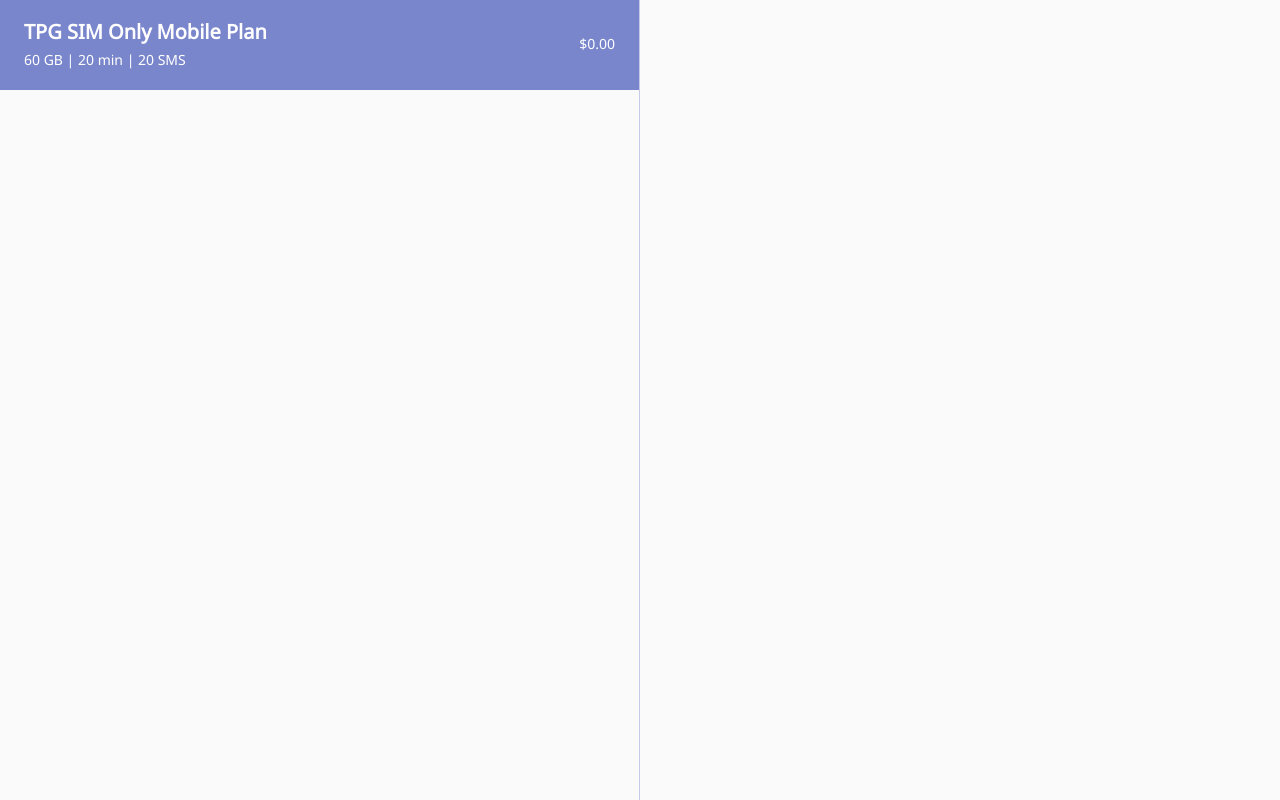
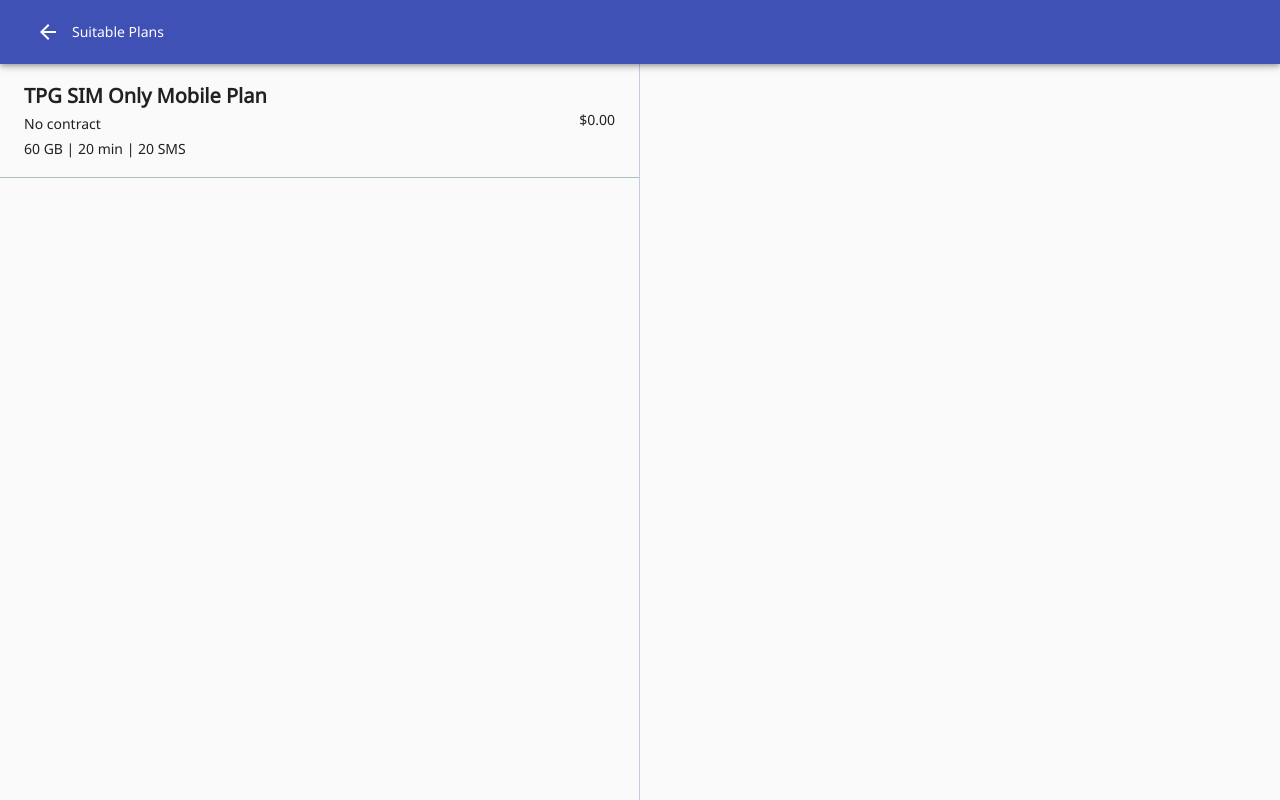
Before and after one commit to keanekwa/sg-mobile-plans, a React (Create React App) app: page / in a window 1280 px wide. Both pictures are taken after a click on the button "CONFIRM". Built offline with nearby package versions, Linux system fonts and the light colour scheme.

Commit message:
Added back on desktop size. Improved scrolling. Sticky AppBars. Show planType on individual Result

```diff
--- a/src/components/results/Result.js
+++ b/src/components/results/Result.js
@@ -24,9 +24,11 @@
     },
   },
   ResultSelected: {
-    backgroundColor: theme.palette.primary.dark,
-    color: theme.palette.common.white,
-    borderBottom: '1px solid ' + theme.palette.primary.dark,
+    [theme.breakpoints.up('md')]: {
+      backgroundColor: theme.palette.primary.dark,
+      color: theme.palette.common.white,
+      borderBottom: '1px solid ' + theme.palette.primary.dark,
+    },
   },
   ResultLeft: {
     maxWidth: '70%',
@@ -40,6 +42,7 @@
     <Button className={clsx(classes.Result, props.resultSelected === props.mobilePlan && classes.ResultSelected)} fullWidth={true} onClick={() => {props.setResultSelected(props.mobilePlan); props.setIsShowMobileResultDetails(true);}}>
       <Box className={classes.ResultLeft}>
         <Typography variant='h6'>{props.mobilePlan.telco} {props.mobilePlan.planName}</Typography>
+        <Box>{props.mobilePlan.planType}</Box>
         {
           (props.mobilePlan.addons !== undefined && props.mobilePlan.addons !== []) &&
           <Box>
--- a/src/components/results/ResultDetails.js
+++ b/src/components/results/ResultDetails.js
@@ -10,12 +10,12 @@
 import { blueGrey } from '@material-ui/core/colors';
 
 const styles = theme => ({
+  fullHeight: {
+    height: '100%',
+  },
   contentBox: {
     maxWidth: '100%',
-    overflowX: 'auto',
-  },
-  Table: {
-    marginBottom: '1.5rem',
+    overflow: 'auto',
   },
   tableHeadCell: {
     backgroundColor: blueGrey[100],
@@ -69,8 +69,8 @@
   ));
 
   return (
-    <Box>
-      <AppBar className={classes.AppBar} position='static'>
+    <Box className={classes.fullHeight}>
+      <AppBar className={classes.AppBar} position='sticky'>
         <Toolbar>
           <IconButton color='inherit' onClick={() => props.setIsShowMobileResultDetails(false)}>
             <ArrowBackIcon/>
@@ -78,9 +78,9 @@
           <Box>{props.resultSelected.telco} {props.resultSelected.planName} - ${props.resultSelected.price.toFixed(2)}</Box>
         </Toolbar>
       </AppBar>
-      <Fade in={true} timeout={500} mountOnEnter unmountOnExit>
-        <Box>
-          <Box className={classes.contentBox}>
+      <Fade className={classes.fullHeight} in={true} timeout={500} mountOnEnter unmountOnExit>
+        <Box className={classes.fullHeight}>
+          <Box className={`${classes.contentBox} ${classes.fullHeight}`}>
             <Table className={classes.Table}>
               <TableHead>
                 <TableRow>
--- a/src/components/results/ResultsList.js
+++ b/src/components/results/ResultsList.js
@@ -117,7 +117,7 @@
 
   return (
     <Box className={classes.ResultsList}>
-      <AppBar className={classes.AppBar} position='static'>
+      <AppBar className={classes.AppBar} position='sticky'>
         <Toolbar>
           <IconButton color='inherit' onClick={() => props.setIsShowResults(false)}>
             <ArrowBackIcon/>
@@ -135,7 +135,7 @@
 });
 
 const mapDispatchToProps = dispatch => ({
-  setIsShowResults: isShowResults=> dispatch(setIsShowResults(isShowResults)),
+  setIsShowResults: isShowResults => dispatch(setIsShowResults(isShowResults)),
 });
 
 export default connect(mapStateToProps, mapDispatchToProps)(withStyles(styles)(ResultsList));
--- a/src/components/results/ResultsPage.js
+++ b/src/components/results/ResultsPage.js
@@ -1,6 +1,7 @@
 import React from 'react';
 // import components
-import { Grid } from '@material-ui/core';
+import { Grid, Box, AppBar, Toolbar, IconButton } from '@material-ui/core';
+import ArrowBackIcon from '@material-ui/icons/ArrowBack';
 import ResultsList from './ResultsList';
 import ResultDetails from './ResultDetails';
 //import styles
@@ -8,8 +9,13 @@
 import { withStyles } from '@material-ui/styles';
 //import redux
 import { connect } from 'react-redux';
+import { setIsShowResults } from '../../redux/results/results-actions'
 
 const styles = theme => ({
+  outerContainer: {
+    display: 'flex',
+    flexFlow: 'column',
+  },
   fullHeight: {
     height: '100%',
   },
@@ -18,20 +24,36 @@
       display: 'none',
     },
   },
+  AppBar: {
+    [theme.breakpoints.down('sm')]: {
+      display: 'none',
+    },
+    color: 'white',
+  },
 });
 
 const ResultsPage = props => {
   const { classes } = props;
 
   return (
+    <Box className={`${classes.outerContainer} ${classes.fullHeight}`}>
+      <AppBar className={classes.AppBar} position='sticky'>
+        <Toolbar>
+          <IconButton color='inherit' onClick={() => props.setIsShowResults(false)}>
+            <ArrowBackIcon/>
+          </IconButton>
+          <Box>Suitable Plans</Box>
+        </Toolbar>
+      </AppBar>
       <Grid container className={classes.fullHeight}>
         <Grid item xs={12} md={6} className={`${classes.fullHeight} ${props.isShowMobileResultDetails ? classes.ShowMobileResultDetails : null}`}>
           <ResultsList />
         </Grid>
-      <Grid item xs={12} md={6} className={!props.isShowMobileResultDetails ? classes.ShowMobileResultDetails : null}>
+        <Grid item xs={12} md={6} className={`${classes.fullHeight} ${!props.isShowMobileResultDetails ? classes.ShowMobileResultDetails : null}`}>
           {props.resultSelected != null && <ResultDetails/>}
         </Grid>
       </Grid>
+    </Box>
   );
 }
 
@@ -40,8 +62,12 @@
   isShowMobileResultDetails: state.results.isShowMobileResultDetails,
 });
 
+const mapDispatchToProps = dispatch => ({
+  setIsShowResults: isShowResults => dispatch(setIsShowResults(isShowResults)),
+});
+
 ResultsPage.propTypes = {
   classes: PropTypes.object.isRequired,
 };
 
-export default connect(mapStateToProps)(withStyles(styles)(ResultsPage));
+export default connect(mapStateToProps, mapDispatchToProps)(withStyles(styles)(ResultsPage));
```
Lines whose indentation alone changed are shown as unchanged.
